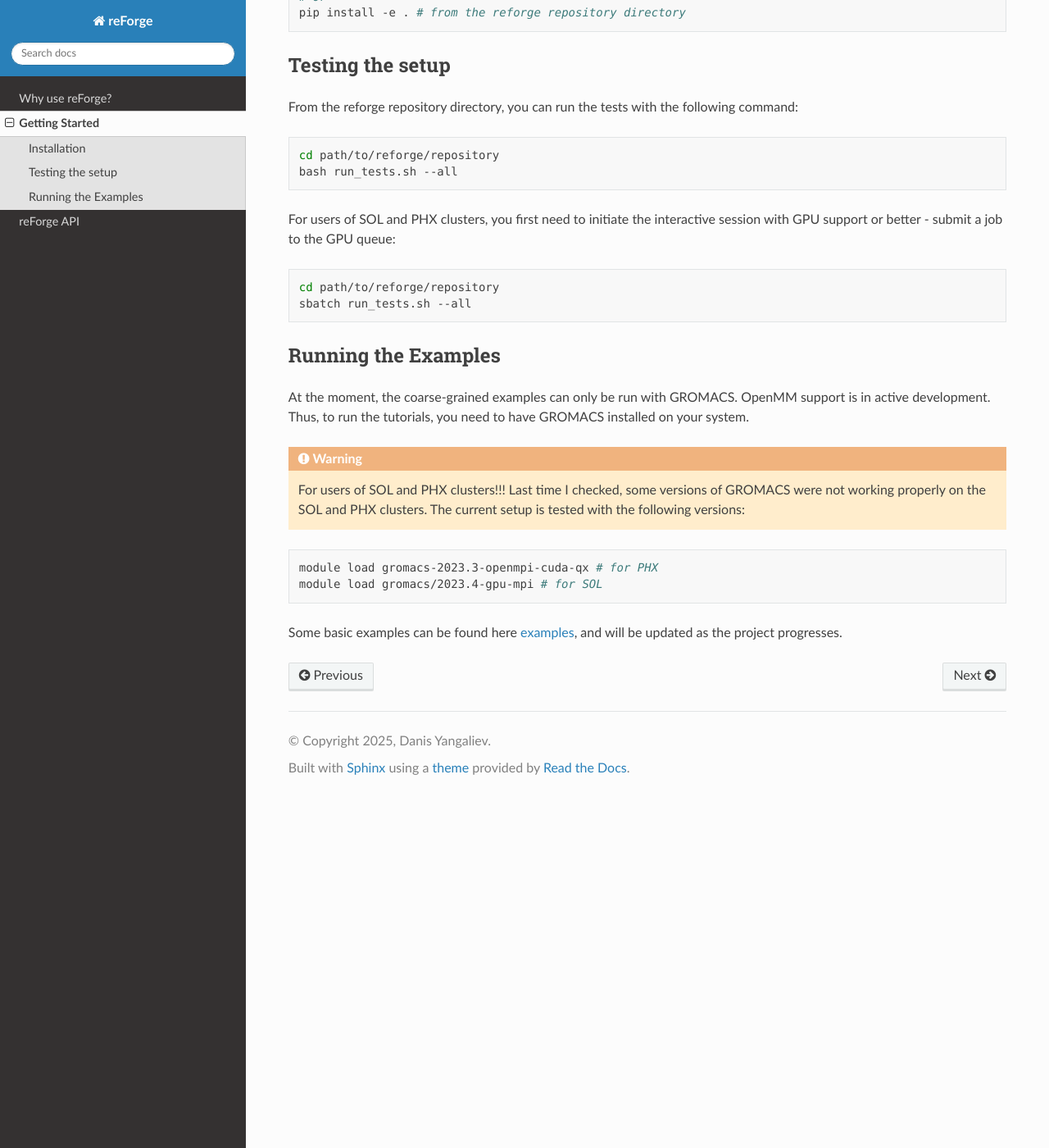
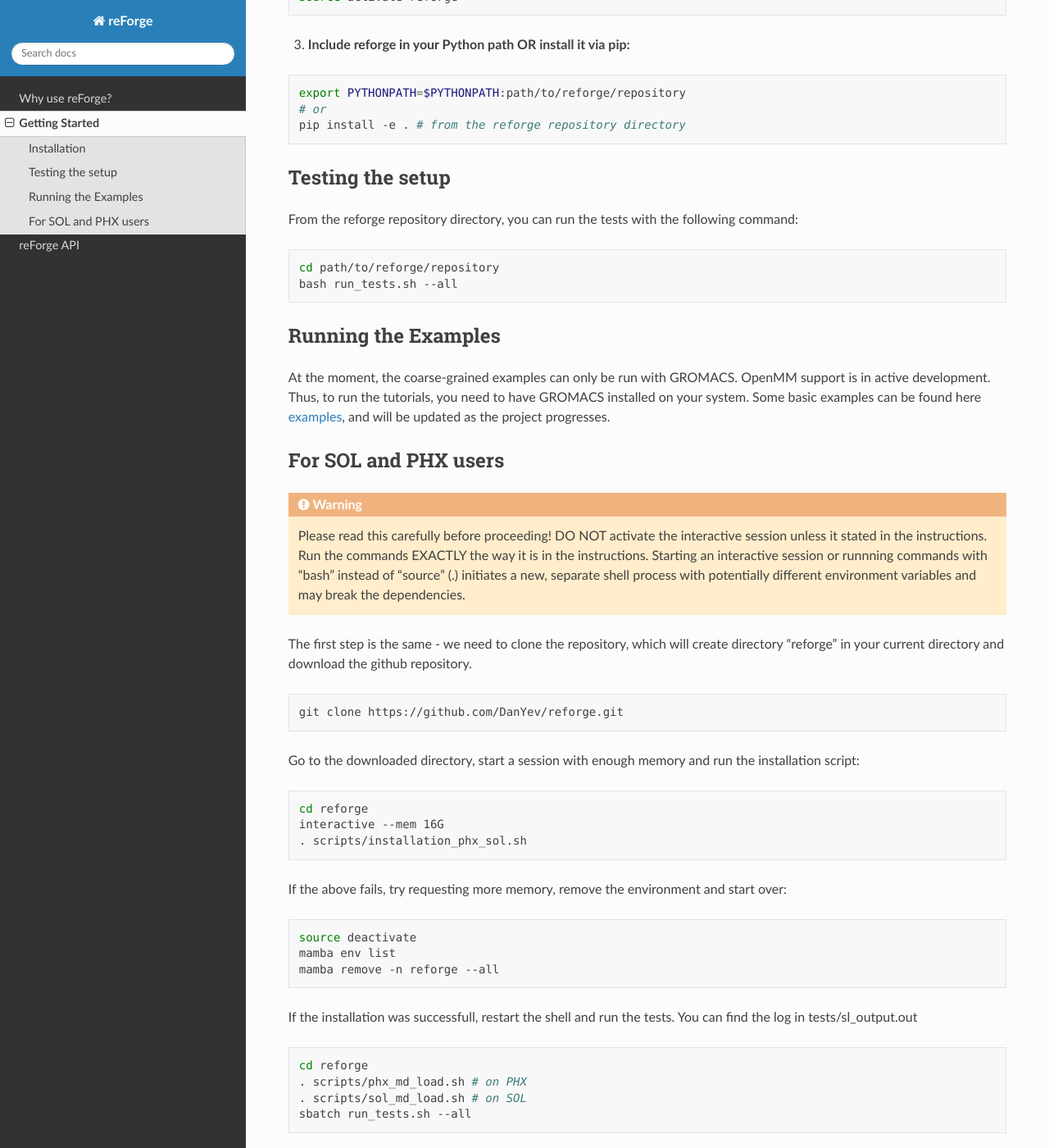
Before and after one commit to varshitha-acog/reForge, a Sphinx documentation site: the page built from docs/source/getting_started.rst, in a window 1280 px wide and 1400 px high, scrolled down 656 px. Shown: the whole window at 82% size. Built offline with Sphinx 7.4.7 and the Read the Docs theme 3.1.0, drawn with Linux system fonts in a browser that asks for light colours; pages that are not in the unit, such as notebooks, are missing from menus; some of the changed text lies outside the part shown.

Commit message:
installation scripts

```diff
--- a/docs/source/getting_started.rst
+++ b/docs/source/getting_started.rst
@@ -8,7 +8,14 @@ The "installation" of reForge consists of including the reforge project director
 in your Python path, and making sure that you have all the needed dependencies.
 All of the packages that reforge depends on can be installed with conda and/or pip.
 
+.. warning::
+
+    For users of SOL and PHX clusters!!!
+    For more detailed instructions, scroll down the page.
+
 1. **Clone the repository:**
+
+    This will create directory "reforge" in your current directory.
 
 .. code-block:: bash
 
@@ -19,8 +26,8 @@ All of the packages that reforge depends on can be installed with conda and/or p
 
 .. code-block:: bash
 
-    module load mamba
-    mamba env create -n reforge --file environment.yml
+    cd reforge
+    conda env create -n reforge --file environment.yml
     source activate reforge
 
 
@@ -44,31 +51,62 @@ From the reforge repository directory, you can run the tests with the following
     bash run_tests.sh --all
 
 
-For users of SOL and PHX clusters, you first need to initiate the interactive session with GPU support or
-better - submit a job to the GPU queue:
-
-.. code-block:: bash
-
-    cd path/to/reforge/repository
-    sbatch run_tests.sh --all
-
-
 Running the Examples
 --------------------
 
 At the moment, the coarse-grained examples can only be run with GROMACS. OpenMM support is in active development.
 Thus, to run the tutorials, you need to have GROMACS installed on your system.
+Some basic examples can be found here `examples <https://github.com/DanYev/cgtools/tree/main/docs/examples>`_,
+and will be updated as the project progresses.
+
+
+For SOL and PHX users
+---------------------
 
 .. warning::
 
-    For users of SOL and PHX clusters!!! Last time I checked, some versions of GROMACS
-    were not working properly on the SOL and PHX clusters. The current setup is tested with
-    the following versions:
+    Please read this carefully before proceeding! DO NOT activate the interactive session unless it
+    stated in the instructions. Run the commands EXACTLY the way it is in the instructions.
+    Starting an interactive session or runnning commands with "bash" instead of "source" (.)
+    initiates a new, separate shell process with potentially different environment variables
+    and may break the dependencies.
+
+
+The first step is the same - we need to clone the repository,
+which will create directory "reforge" in your current directory and download the github repository.
 
 .. code-block:: bash
 
-    module load gromacs-2023.3-openmpi-cuda-qx # for PHX
-    module load gromacs/2023.4-gpu-mpi # for SOL
+    git clone https://github.com/DanYev/reforge.git
 
-Some basic examples can be found here `examples <https://github.com/DanYev/cgtools/tree/main/docs/examples>`_,
-and will be updated as the project progresses.
+
+Go to the downloaded directory, start a session with enough memory and run the installation script:
+
+.. code-block:: bash
+
+    cd reforge
+    interactive --mem 16G
+    . scripts/installation_phx_sol.sh
+
+
+If the above fails, try requesting more memory, remove the environment and start over:
+
+.. code-block:: bash
+
+    source deactivate
+    mamba env list
+    mamba remove -n reforge --all
+
+
+If the installation was successfull, restart the shell and run the tests.
+You can find the log in tests/sl_output.out
+
+.. code-block:: bash
+
+    cd reforge
+    . scripts/phx_md_load.sh # on PHX
+    . scripts/sol_md_load.sh # on SOL
+    sbatch run_tests.sh --all
+
+
+If the above does not work for you or some of the tests fail, email me at dyangali@asu.edu
```
Also changed, not shown: 3 other files.
